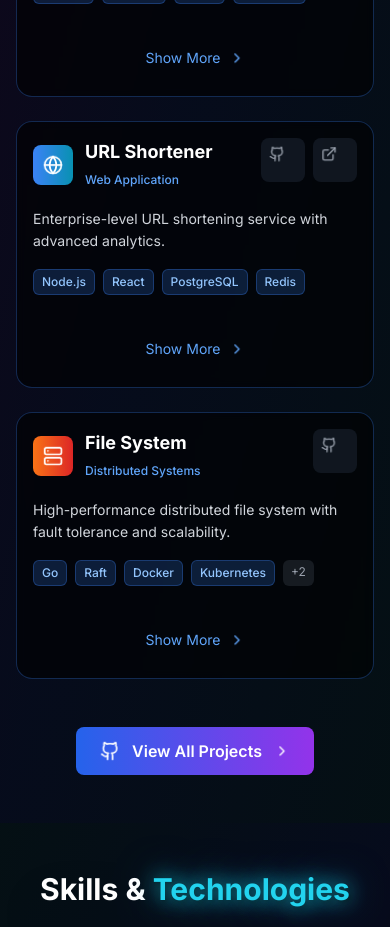
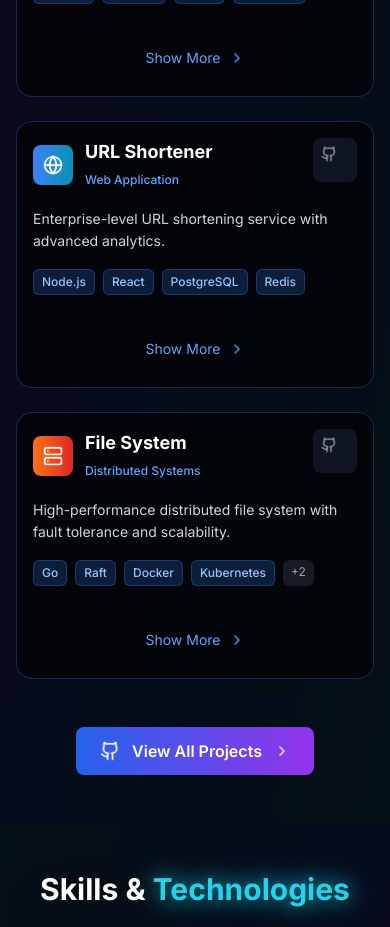
Before and after one commit to cLLeB/portfolio, a Next.js app: page / in a window 390 px wide. Shown: the part 5000-5927 px from the top of the page. Built offline with nearby package versions, Linux system fonts and the light colour scheme.

Commit message:
feat: mobile-projects

```diff
--- a/src/components/MobileProjectCards.tsx
+++ b/src/components/MobileProjectCards.tsx
@@ -65,7 +65,7 @@ const MobileProjectCards = () => {
         "Interactive REPL environment",
       ],
       icon: Code,
-      github: "https://github.com/cLLeB/language-interpreter",
+      href: "https://github.com/cLLeB/language-interpreter",
       demo: null,
       category: "Programming Languages",
       color: "from-green-500 to-emerald-600",
@@ -88,7 +88,7 @@ const MobileProjectCards = () => {
         "Multi-signature wallet integration",
       ],
       icon: Shield,
-      github: "https://github.com/cLLeB/blockchain-voting",
+      href: "https://github.com/cLLeB/blockchain-voting",
       demo: null,
       category: "Blockchain",
       color: "from-purple-500 to-violet-600",
@@ -111,8 +111,8 @@ const MobileProjectCards = () => {
         "Bulk URL processing",
       ],
       icon: Globe,
-      github: "https://github.com/cLLeB/URL-shortening",
-      demo: "https://url-shortener-demo.vercel.app",
+      href: "https://github.com/cLLeB/URL-shortening",
+      demo: null,
       category: "Web Application",
       color: "from-blue-500 to-cyan-600",
       bgColor: "bg-blue-500/10",
@@ -140,7 +140,7 @@ const MobileProjectCards = () => {
         "Prometheus monitoring & Grafana dashboards",
       ],
       icon: Server,
-      github: "https://github.com/cLLeB/distributed-fs",
+      href: "https://github.com/cLLeB/distributed-fs",
       demo: null,
       category: "Distributed Systems",
       color: "from-orange-500 to-red-600",
@@ -218,18 +218,13 @@ const MobileProjectCards = () => {
 
                   <div className="flex space-x-2">
                     <motion.a
-                      href={project.github}
+                      href={project.href}
                       target="_blank"
                       rel="noopener noreferrer"
                       className="p-2 rounded-lg bg-gray-800/50 hover:bg-blue-600/50 transition-colors duration-300 group"
                       whileHover={{ scale: 1.1 }}
                       whileTap={{ scale: 0.95 }}
                       title="View on GitHub"
-                      onClick={(e) => {
-                        if (!project.github) {
-                          e.preventDefault();
-                        }
-                      }}
                     >
                       <Github
                         size={16}
```
